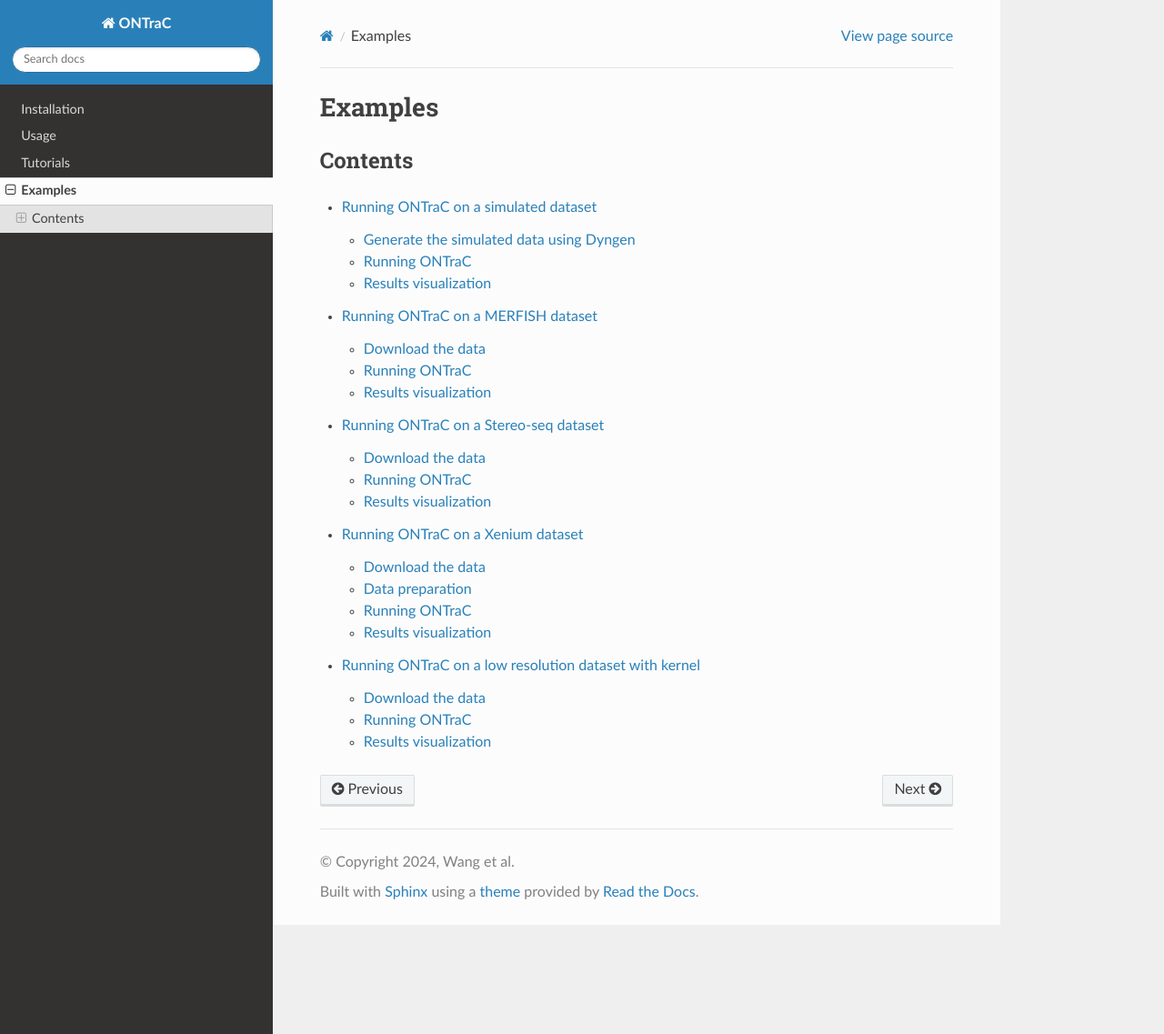
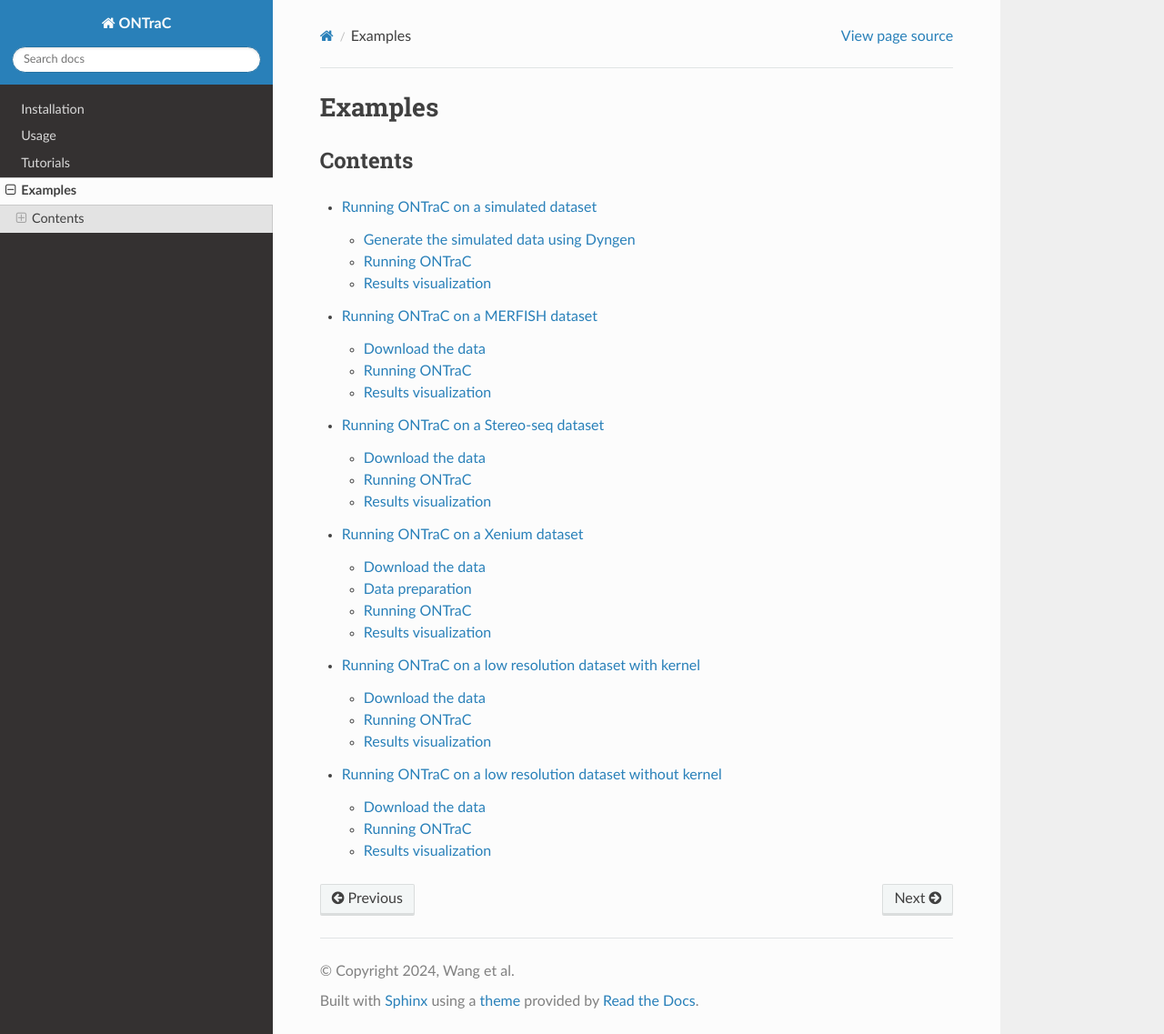
Before and after one commit to gyuanlab/ONTraC_website, a Sphinx documentation site: the page built from docs/source/examples.rst, in a window 1280 px wide and 1137 px high. Shown: the whole window at 91% size. Built offline with Sphinx 7.4.7 and the Read the Docs theme 3.1.0, drawn with Linux system fonts in a browser that asks for light colours; some of the changed lines change nothing that is shown.

Commit message:
add low resolution without kernel

```diff
--- a/docs/source/examples.rst
+++ b/docs/source/examples.rst
@@ -12,3 +12,4 @@ Contents
    stereo_seq
    xenium
    low_res_with_kernel
+   low_res_no_kernel
--- /dev/null
+++ b/docs/source/low_res_no_kernel.rst
@@ -0,0 +1,49 @@
+Running ONTraC on a low resolution dataset without kernel
+======================================================
+
+Download the data
+------------------
+
+For running this tutorial, download the 10X Genomics Visium mouse brain injury
+dataset `GSE236171 <https://www.ncbi.nlm.nih.gov/geo/query/acc.cgi?acc=GSE236171>`_
+originally published by `Pham et. al. <https://www.nature.com/articles/s41467-023-43120-6>`_
+
+
+Running ONTraC
+--------------
+
+If your default shell is not Bash, please adjust this code.
+
+ONTraC will run on CPU if CUDA is not available.
+
+.. code-block:: console
+
+   conda activate ONTraC
+   ONTraC --NN-dir output/low_res_no_kernel_NN \
+   --GNN-dir output/low_res_no_kernel_GNN \
+   --NT-dir output/low_res_no_kernel_NT \
+   --meta-input ../STdata/visium_DLPFC/dlpfc_ontrac_input.csv \
+   --low-res-exp-input ../STdata/visium_DLPFC/dlpfc_spotsxgexp.csv \
+   --deconvolution-ct-num 10 2>&1 | tee log/low_res_no_kernel.log
+
+
+
+Results visualization
+---------------------
+
+Please see the :doc:`visualization` tutorials for details.
+
+- Create all the plots with the ONTraC_analysis command.
+
+.. code-block:: console
+
+   ONTraC_analysis --NN-dir output/low_res_no_kernel_NN \
+   --GNN-dir output/low_res_no_kernel_GNN \
+   --NT-dir output/low_res_no_kernel_NT \
+   -o analysis_output/low_res_no_kernel \
+   -l log/low_res_no_kernel.log
+
+
+.. image:: images/low_res_no_kernel/cell_NT_score.png
+  :width: 700
+  :alt: Cell level NT score
```
Also changed, not shown: docs/source/images/low_res_no_kernel/cell_NT_score.png (added).
